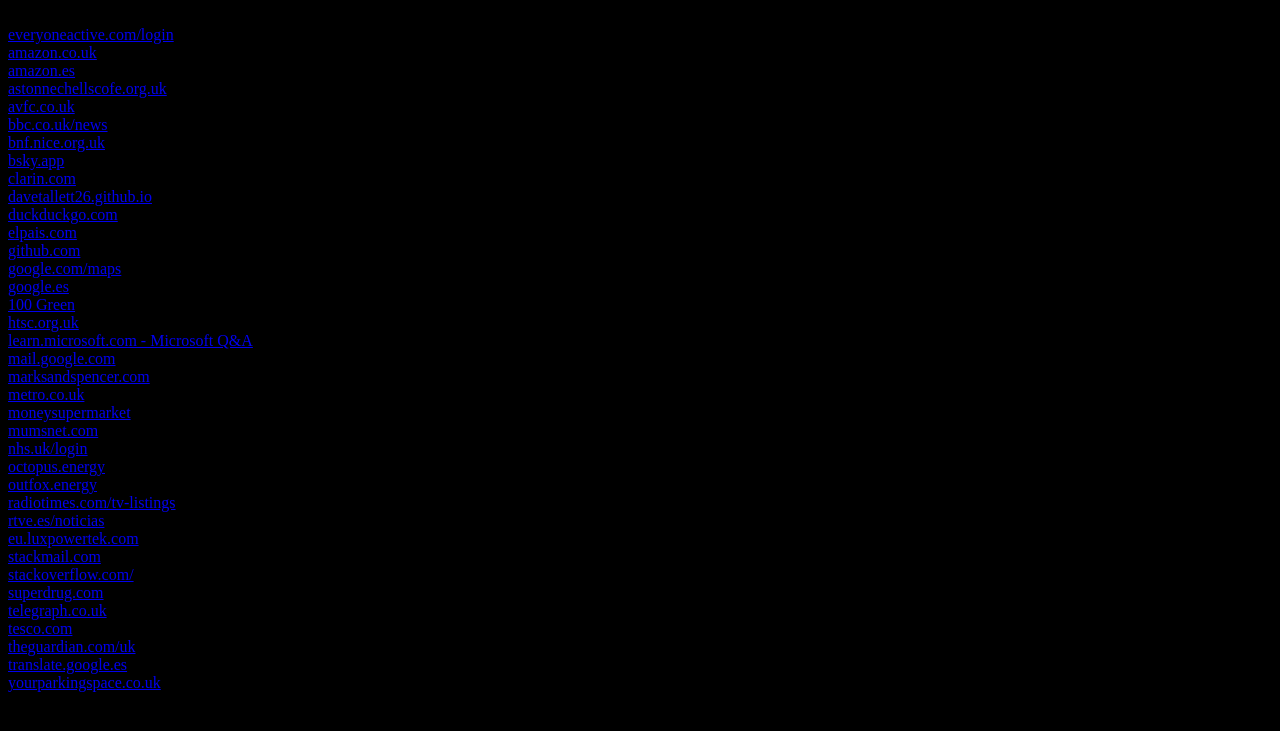
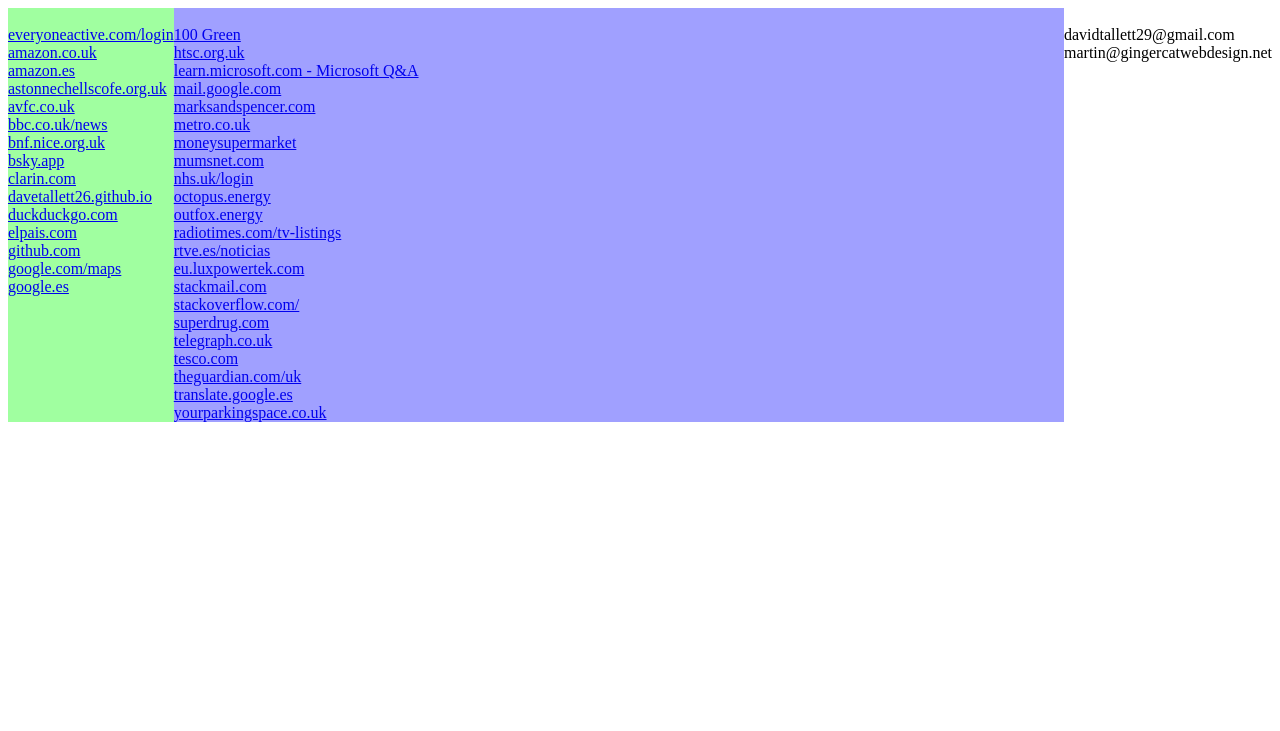
Before and after one commit to DaveTallett26/davetallett26.github.io, a Jekyll site: the page black.html, which Jekyll copies as it is, in a window 1280 px wide. Shown: the top 731 px of the page. Built offline with Jekyll 4.4.1, drawn with Linux system fonts in a browser that asks for light colours.

Commit message:
Update black.html flexbox

```diff
--- a/black.html
+++ b/black.html
@@ -1,25 +1,28 @@
 <html>
 <head>
-<style>
-div {font-size: 300%;}
-<div.columnleft {
-  float: left;
-  width: 50%;
+<style type="text/css">
+.flexbox {
+    display: -ms-flex;
+    display: -webkit-flex;
+    display: flex;
+    width: 100%;
 }
-<div.columnright {
-  float: right;
-  width: 50%;
+
+.left {
+    background: #a0ffa0;
+    min-width: 75px;
+    flex-grow: 0;
+}
+
+.right {
+    background: #a0a0ff;
+    flex-grow: 1;
 }
 </style>
 <title>black</title>
 </head>
-<body bgcolor="#000000" onload="window.scrollTo(0, 2);">
-  <!--
-<a href="https://www.google.es">
-<img src="googlelogo_light_color_272x92dp.png" alt="Google" title="Google" width="200">
-</a>
-  -->
-<div.columnleft>
+<div class="flexbox">
+<div class="left">
 <br/><a href="https://account.everyoneactive.com/login/">everyoneactive.com/login</a>
 <br/><a href="https://amazon.co.uk/">amazon.co.uk</a>
 <br/><a href="https://amazon.es/">amazon.es</a>
@@ -35,8 +38,8 @@
 <br/><a href="https://github.com/">github.com</a>
 <br/><a href="https://google.com/maps/">google.com/maps</a>
 <br/><a href="https://google.es">google.es</a>
-</div.columnleft>
-<div.columnright>
+</div>
+<div class="right">
 <br/><a href="https://greenenergyuk.com/">100 Green</a>
 <br/><a href="https://htsc.org.uk/">htsc.org.uk</a>
 <br/><a href="https://learn.microsoft.com/en-us/answers/">learn.microsoft.com - Microsoft Q&A</a>
@@ -59,10 +62,8 @@
 <br/><a href="https://theguardian.com/uk">theguardian.com/uk</a>
 <br/><a href="https://translate.google.es/?sl=auto&tl=es&op=translate">translate.google.es</a>
 <br/><a href="https://yourparkingspace.co.uk/">yourparkingspace.co.uk</a>
-</div.columnright>
-
+</div>
 <br/>davidtallett29@gmail.com
 <br/>martin@gingercatwebdesign.net
-</div>
 </body>
 </html>
```
